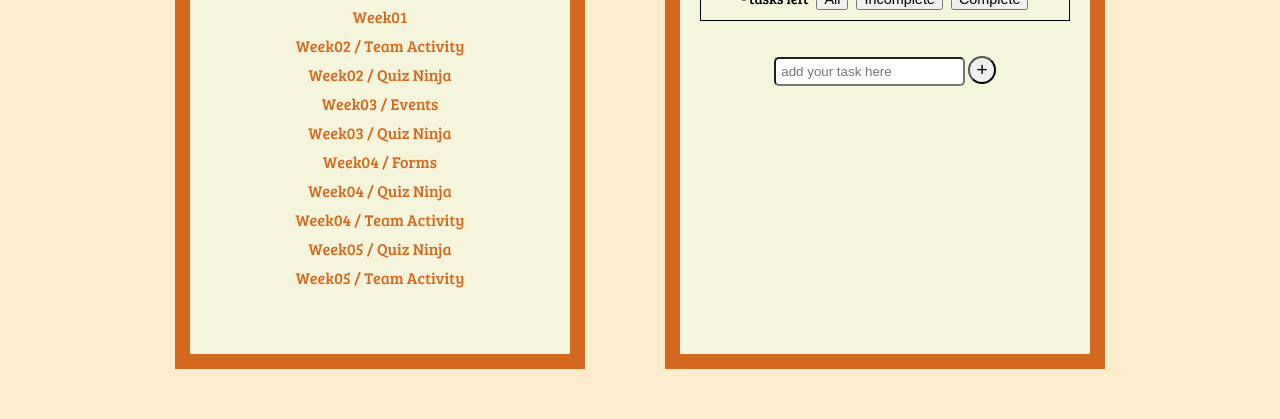
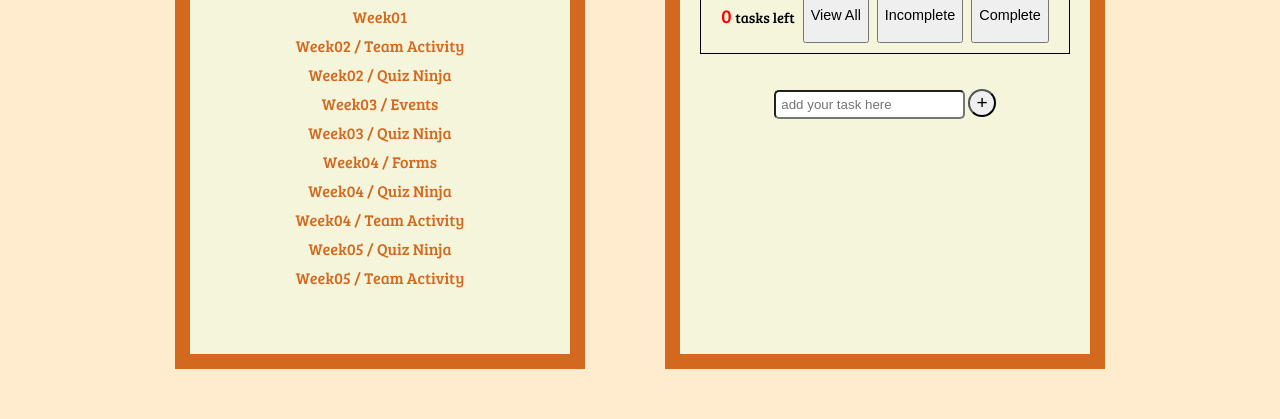
Before and after one commit to Donnovan22/wdd330, a plain HTML site: page index.html in a window 1280 px wide. Shown: the part 522-941 px from the top of the page. Drawn offline with Linux system fonts and the light colour scheme.

Commit message:
counter functionality added

```diff
--- a/js/toDoController.js
+++ b/js/toDoController.js
@@ -16,6 +16,7 @@ export default class ToDoController {
 
     showFooter(){
         this.toDoView.renderFooter(this.parentElement);
+        this.counter();
     }
 
     readFromLocalStorage(){
@@ -94,4 +95,18 @@ export default class ToDoController {
           });
         this.writeToLocalStorage(this.toDoList);
     }
+
+    counter(){
+        let array = localStorage.getItem("toDoList");
+        let newarray =JSON.parse(array);
+        let counter = document.querySelector("#counter");
+        let i = 0;
+
+        newarray.forEach(element => {
+            if(element.bolean === false){
+                i++;
+                counter.textContent = i;
+            }
+        })
+    }
 }
--- a/js/toDoView.js
+++ b/js/toDoView.js
@@ -33,8 +33,8 @@ export default class ToDoView {
         const footer = document.createElement("div");
         footer.setAttribute("class", "footer-div");
         footer.innerHTML = `
-        <span id="counter">- tasks left</span>
-        <button class="allButton">All</button>
+        <p><span id="counter">0 </span> tasks left</p>
+        <button class="allButton">View All</button>
         <button class="activeButton">Incomplete</button>
         <button class="completedButton">Complete</button>
         `;
--- a/styles/style.css
+++ b/styles/style.css
@@ -148,3 +148,8 @@ button:hover {
 .footer-div button {
   font-size: 0.6rem;
 }
+
+#counter {
+  font-size: 1.2rem;
+  color: red;
+}
```
